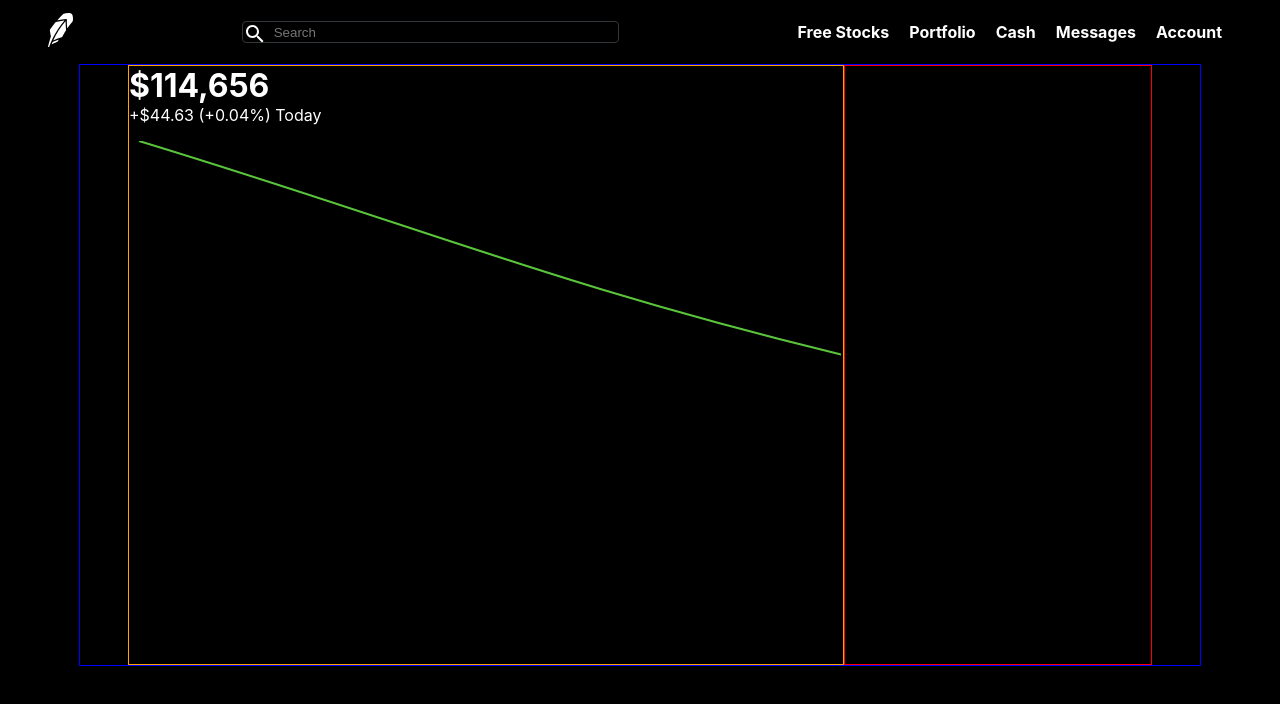
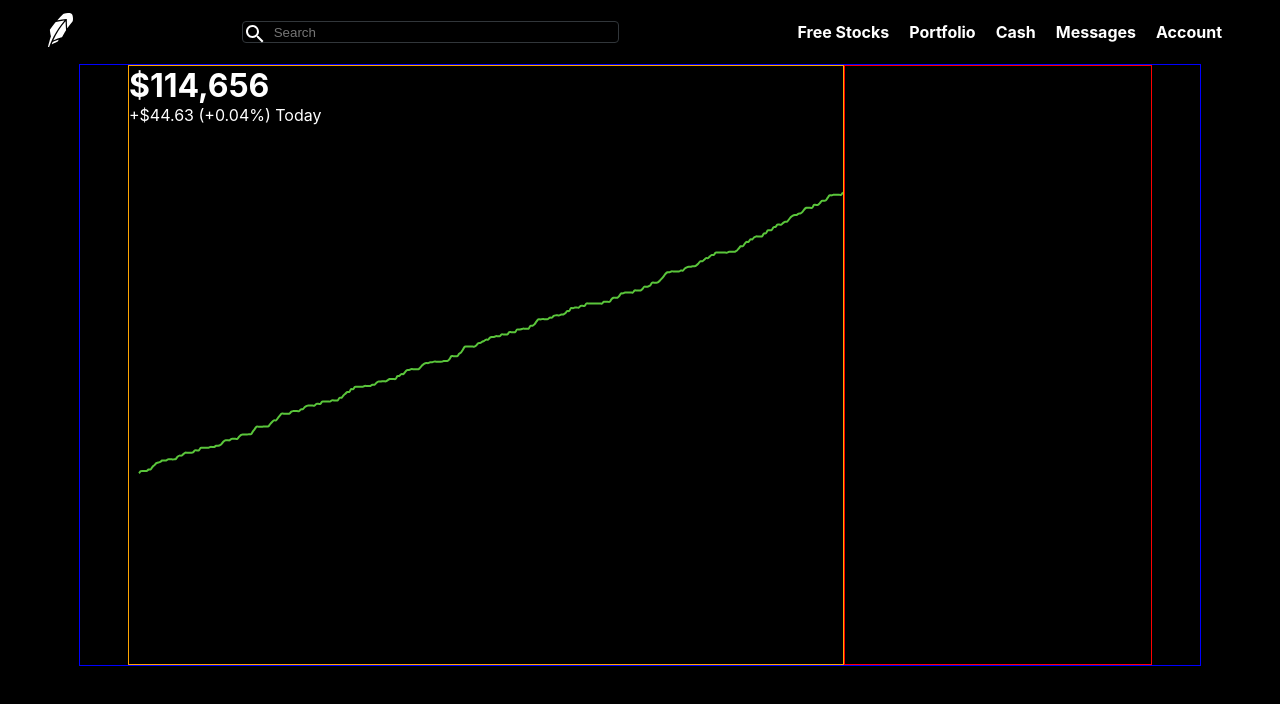
Before and after one commit to zakirangwala/Robinhood-Clone, a React (Create React App) app: page / in a window 1280 px wide. Shown: the top 704 px of the page. Built offline with nearby package versions, Linux system fonts and the light colour scheme.

Commit message:
graph random data

```diff
--- a/src/LineGraph.js
+++ b/src/LineGraph.js
@@ -18,6 +18,21 @@
     },
   ];
 
+  const createMockData = () => {
+    let data = [];
+    let value = 50;
+    for (var i = 0; i < 366; i++) {
+      let date = new Date();
+      date.setHours(0, 0, 0, 0);
+      date.setDate(i);
+      value += Math.round((Math.random() < 0.5 ? 1 : 0) * Math.random() * 10);
+      data.push({ x: date, y: value });
+    }
+    setGraphData(data);
+  };
+  useEffect(() => {
+    createMockData();
+  }, []);
 
   return (
     <div>
@@ -26,7 +41,7 @@
           datasets: [
             {
               type: "line",
-              data: data,
+              data: graphData,
               backgroundColor: "black",
               borderColor: "#5AC53B",
               borderWidth: 2,
@@ -48,6 +63,18 @@
             intersect: false,
           },
           scales: {
+            xAxes: [
+              {
+                type: "time",
+                time: {
+                  format: "MM/DD/YY",
+                  tooltipFormat: "ll",
+                },
+                ticks: {
+                  display: false,
+                }
+              },
+            ],
             yAxes: [
               {
                 ticks: {
```
